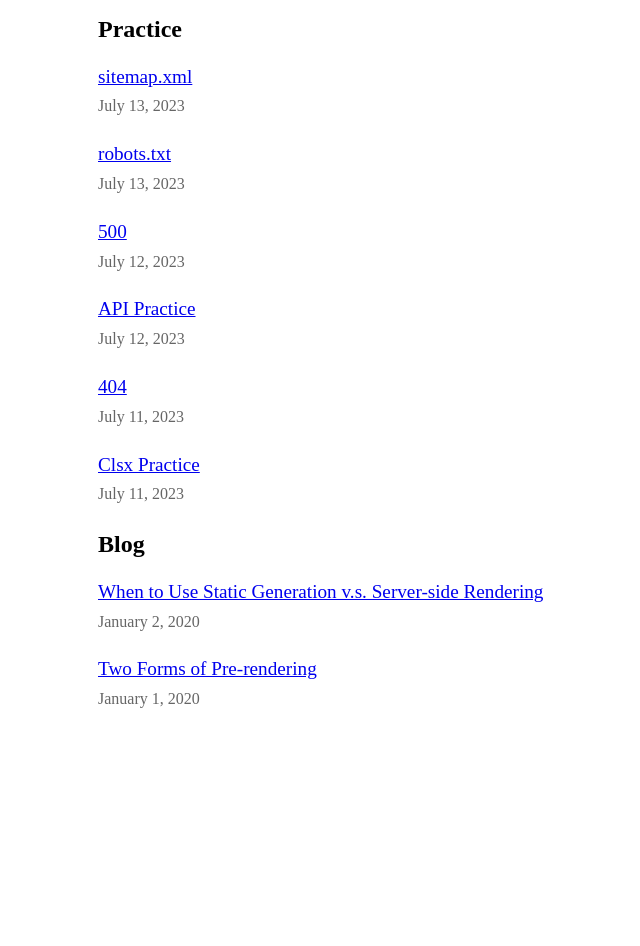
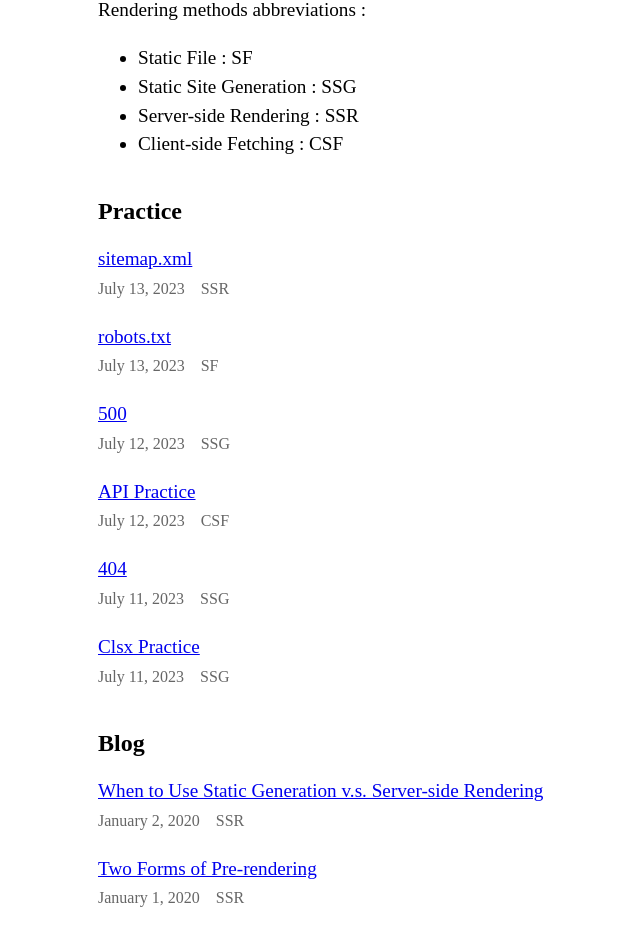
Before and after one commit to TzuHanChen/nextjs-blog, a Next.js app: page / in a window 1280 px wide. Shown: the part 420-1366 px from the top of the page, without its empty margins (254-894 px from the left). Before the commit the page ends 1229 px from the top, so only its background shows below. Built offline with nearby package versions, Linux system fonts and the light colour scheme.

Commit message:
Added rendering methods

```diff
--- a/pages/404.js
+++ b/pages/404.js
@@ -16,6 +16,7 @@ export default function Custom404() {
 			</h1>
 			<div className={utilStyles.lightText}>
 				<Date dateString={"2023-07-11"} />
+				{'　'}<span>SSG</span>
 			</div>
 			<br />
 			<Image
--- a/pages/500.js
+++ b/pages/500.js
@@ -16,11 +16,11 @@ export default function Custom500() {
 			</h1>
 			<div className={utilStyles.lightText}>
 				<Date dateString={"2023-07-12"} />
+				{'　'}<span>SSG</span>
 			</div>
 			<br />
 			<Image
 				src="/images/sample.jpg"
-				className={utilStyles.borderCircle}
 				height={144}
 				width={144}
 				alt="sample"
--- a/pages/api-practice.js
+++ b/pages/api-practice.js
@@ -21,6 +21,7 @@ export default function ApiPractice() {
 			<h1 className={utilStyles.headingXl}>API practice</h1>
 			<div className={utilStyles.lightText}>
 				<Date dateString={"2023-07-12"} />
+				{'　'}<span>CSF</span>
 			</div>
 			{/* <p>{ text }</p> */}
 			<p>在本地使用 fetch 可取得{' '}
--- a/pages/clsx-practice.js
+++ b/pages/clsx-practice.js
@@ -14,6 +14,7 @@ export default function ClsxPractice() {
 			<h1 className={utilStyles.headingXl}>Clsx practice</h1>
 			<div className={utilStyles.lightText}>
 				<Date dateString={"2023-07-11"} />
+				{'　'}<span>SSG</span>
 			</div>
 			<Alert type="success">success</Alert>
 			<Alert type="error">error</Alert>
--- a/pages/index.js
+++ b/pages/index.js
@@ -23,10 +23,17 @@ export default function Home({ allPostsData }) {
 
 			<section className={utilStyles.headingMd}>
 				<p>Hi, I'm TzuHan Chen. A while ago I was a frontend intern, and now my goal is to become a frontend developer.</p>
-				<p>
-					(This is a sample website - I built it with{' '}
-					<a href="https://nextjs.org/learn">Next.js tutorial</a>.)
+				<p>(This is a sample website - I built it with{' '}
+					<a href="https://nextjs.org/learn" target="_blank">
+						Next.js tutorial</a>.)
 				</p>
+				<p>Rendering methods abbreviations :</p>
+				<ul>
+					<li>Static File : SF</li>
+					<li>Static Site Generation : SSG</li>
+					<li>Server-side Rendering : SSR</li>
+					<li>Client-side Fetching : CSF</li>
+				</ul>
 			</section>
 
 			<section className={`${utilStyles.headingMd} ${utilStyles.padding1px}`}>
@@ -38,6 +45,7 @@ export default function Home({ allPostsData }) {
 						<br />
 						<small className={utilStyles.lightText}>
 							<Date dateString={"2023-07-13"} />
+							{'　'}<span>SSR</span>
 						</small>
 					</li>
 
@@ -46,6 +54,7 @@ export default function Home({ allPostsData }) {
 						<br />
 						<small className={utilStyles.lightText}>
 							<Date dateString={"2023-07-13"} />
+							{'　'}<span>SF</span>
 						</small>
 					</li>
 
@@ -54,6 +63,7 @@ export default function Home({ allPostsData }) {
 						<br />
 						<small className={utilStyles.lightText}>
 							<Date dateString={"2023-07-12"} />
+							{'　'}<span>SSG</span>
 						</small>
 					</li>
 
@@ -62,6 +72,7 @@ export default function Home({ allPostsData }) {
 						<br />
 						<small className={utilStyles.lightText}>
 							<Date dateString={"2023-07-12"} />
+							{'　'}<span>CSF</span>
 						</small>
 					</li>
 
@@ -70,6 +81,7 @@ export default function Home({ allPostsData }) {
 						<br />
 						<small className={utilStyles.lightText}>
 							<Date dateString={"2023-07-11"} />
+							{'　'}<span>SSG</span>
 						</small>
 					</li>
 
@@ -78,10 +90,13 @@ export default function Home({ allPostsData }) {
 						<br />
 						<small className={utilStyles.lightText}>
 							<Date dateString={"2023-07-11"} />
+							{'　'}<span>SSG</span>
 						</small>
 					</li>
 				</ul>
+			</section>
 
+			<section className={`${utilStyles.headingMd} ${utilStyles.padding1px}`}>
 				<h2 className={utilStyles.headingLg}>Blog</h2>
 
 				<ul className={utilStyles.list}>
@@ -91,6 +106,7 @@ export default function Home({ allPostsData }) {
 							<br />
 							<small className={utilStyles.lightText}>
 								<Date dateString={date} />
+								{'　'}<span>SSR</span>
 							</small>
 						</li>
 					))}
--- a/pages/posts/[id].js
+++ b/pages/posts/[id].js
@@ -34,6 +34,7 @@ export default function Post({ postData }) {
 				</h1>
 				<div className={utilStyles.lightText}>
 					<Date dateString={postData.date} />
+					{'　'}<span>SSR</span>
 				</div>
 				<div dangerouslySetInnerHTML={{ __html: postData.contentHtml }} />
 			</article>
```
